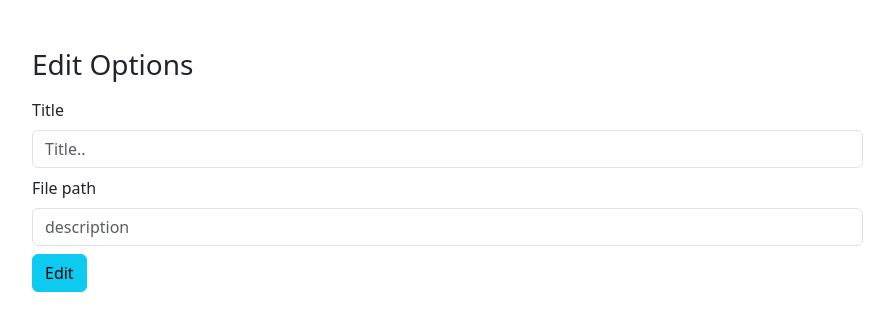
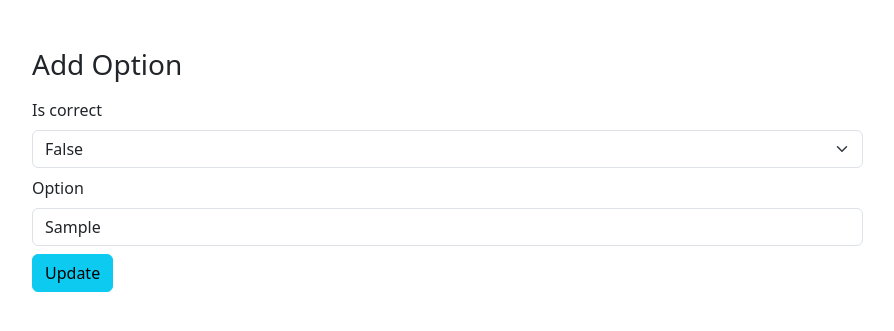
Before and after one commit to ngoc2003/CSE485_2023_BTTH03_B2, a PHP site: the page made by index.php in a window 1280 px wide. Shown: the part 56-387 px from the top of the page, without its empty margins (50-944 px from the left). Run offline with PHP 8.4, Linux system fonts and the light colour scheme; tables that the repository leaves empty hold one stand-in row (values such as "Sample post"); data that the repository does not hold is empty.

Commit message:
feat: update

```diff
--- a/controllers/OptionController.php
+++ b/controllers/OptionController.php
@@ -5,45 +5,45 @@ require_once 'models/Option.php';
 
 class OptionController {
     public function index() {
-        $id = $_GET['question_id'];
         $object = new Option();
-       // $object->setId($id);
-       // $OptionList = $object->getAllOptionByQuestion_id();
+        $optionList = $object->getAllOption();
 
         require 'views/option/index.php';
     }
 
     public function create() {
-        $question_id = $_GET['question_id'];
+        $object = new Question();
+
+        $questions = $object->getAllQuestions();
+
         require 'views/option/create.php';
     }
 
     public function store() {
         if (
-            isset($_POST["question_id"]) &&
+            isset($_POST["questionId"]) &&
             isset($_POST["option"]) &&
             isset($_POST["is_correct"])
         ) {
 
-            $Option = new Option();
-            $Option->setQuestion_id($_POST["question_id"]);
-            $Option->setOption($_POST["option"]);
-            $Option->setIs_correct($_POST["is_correct"]);
+            $option = new Option();
+            $option->setQuestion_id($_POST["questionId"]);
+            $option->setOption($_POST["option"]);
+            $option->setIs_correct($_POST["is_correct"]);
 
-            $Option->store();
-
-            header('Location: index.php?controller=option&action=index&question_id=' . $_POST["question_id"]);
+            $option->store();
+            header('location: index.php?controller=option&action=index');
         }
     }
 
     public function edit() {
         $id = $_GET['id'];
-        $question_id= $_GET['question_id'];
 
         $object = new Option();
         $object->setId($id);
 
-        //$Option = $object->fetchOptionById();
+        $option = $object->getOptionById();
+
         require 'views/option/update.php';
     }
 
@@ -54,14 +54,13 @@ class OptionController {
             isset($_POST["is_correct"])
         ) {
 
-            $Option = new Option();
-            $Option->setId($_POST["id"]);
-            $Option->setOption($_POST["option"]);
-            $Option->setIs_correct($_POST["is_correct"]);
+            $option = new Option();
+            $option->setId($_POST["id"]);
+            $option->setOption($_POST["option"]);
+            $option->setIs_correct($_POST["is_correct"]);
 
-            $Option->save();
-
-            header('Location: index.php?controller=option&action=index&question_id=' . $_POST["question_id"]);
+            $option->save();
+            header('location: index.php?controller=option&action=index');
         }
     }
 
--- a/models/Option.php
+++ b/models/Option.php
@@ -1,4 +1,5 @@
 <?php
+require_once 'config.php';
 Class Option{
     private $id;
     private $question_id;
@@ -8,38 +9,52 @@ Class Option{
     private $updated_at;
 
     private $db;
+
     public function __construct(){
         $this->db = new PDO('mysql:host=' . DB_HOST . ';dbname=' . DB_NAME, DB_USER, DB_PASS);
         $this->db->setAttribute(PDO::ATTR_ERRMODE, PDO::ERRMODE_EXCEPTION);
     }
+
     public function getAllOption() {
         $query = $this->db->query('select * from options');
         return $query->fetchAll(PDO::FETCH_ASSOC);
     }
 
     public function save() {
-        $query = $this->db->prepare('Update option set question_id = :question_id, option = :option , is_correct =: is_corect where id =:id');
-        $query->bindParam(':question_id', $this->question_id, PDO::PARAM_STR);
+        $query = $this->db->prepare('UPDATE options SET `option` = :option, is_correct = :iscorrect WHERE id = :id');
         $query->bindParam(':option', $this->option, PDO::PARAM_STR);
-        $query->bindParam(':is_correct', $this->is_correct,PDO ::PARAM_BOOL);
+        $query->bindParam(':iscorrect', $this->is_correct, PDO::PARAM_INT);
         $query->bindParam(':id', $this->id, PDO::PARAM_INT);
+
         $query->execute();
     }
-    public function getOptionById($OptionId) {
+
+    public function getOptionById() {
         $query = $this->db->prepare('SELECT * FROM options WHERE id = :id');
-        $query->bindParam(':id',$optionId, PDO::PARAM_INT);
+        $query->bindParam(':id',$this->id, PDO::PARAM_INT);
         $query->execute();
 
         return $query->fetch(PDO::FETCH_ASSOC);
     }
+
     public function store() {
-        $query = $this->db->prepare('INSERT INTO options (question_id,option,is_correct) VALUES (:question_id;:option;:is_correct)');
-        $query->bindParam(':question_id', $this->question_id, PDO::PARAM_STR);
-        $query->bindParam(':option', $this->option, PDO::PARAM_STR);
-        $query->bindParam(':is_correct', $this->is_correct,PDO ::PARAM_BOOL);
-        $query->bindParam(':id', $this->id, PDO::PARAM_INT);
-        $query->execute();
+        try {
+            $query = $this->db->prepare("INSERT INTO options (question_id, `option`, is_correct) VALUES (:questionid, :option, :iscorrect)");
+
+            $query->bindParam(':questionid', $this->question_id, PDO::PARAM_INT);
+            $query->bindParam(':option', $this->option, PDO::PARAM_STR);
+            $query->bindParam(':iscorrect', $this->is_correct, PDO::PARAM_INT);
+
+            if ($query->execute()) {
+                echo "Data inserted successfully!";
+            } else {
+                echo "Error executing query";
+            }
+        } catch (PDOException $e) {
+            echo "Error: " . $e->getMessage();
+        }
     }
+
 
     public function delete()
     {
@@ -64,8 +79,6 @@ Class Option{
     public function setId($id)
     {
         $this->id = $id;
-
-        return $this;
     }
 
     /**
@@ -84,8 +97,6 @@ Class Option{
     public function setQuestion_id($question_id)
     {
         $this->question_id = $question_id;
-
-        return $this;
     }
 
     /**
@@ -104,8 +115,6 @@ Class Option{
     public function setOption($option)
     {
         $this->option = $option;
-
-        return $this;
     }
 
     /**
@@ -132,8 +141,6 @@ Class Option{
     public function setCreated_at($created_at)
     {
         $this->created_at = $created_at;
-
-        return $this;
     }
 
     /**
@@ -164,8 +171,6 @@ Class Option{
     public function setIs_correct($is_correct)
     {
         $this->is_correct = $is_correct;
-
-        return $this;
     }
 }
 ?>
--- a/models/Question.php
+++ b/models/Question.php
@@ -14,6 +14,13 @@ class Question
     {
         $this->db = new PDO('mysql:host=' . DB_HOST . ';dbname=' . DB_NAME, DB_USER, DB_PASS);
         $this->db->setAttribute(PDO::ATTR_ERRMODE, PDO::ERRMODE_EXCEPTION);
+    }
+
+    public function getAllQuestions() {
+        $query = $this->db->prepare('SELECT * FROM questions');
+        $query->execute();
+
+        return $query->fetchAll(PDO::FETCH_ASSOC);
     }
 
     public function store()
--- a/views/dashboard/index.php
+++ b/views/dashboard/index.php
@@ -5,3 +5,4 @@
 <a class="btn btn-primary" href="index.php?controller=course&action=index">Course</a>
 <a class="btn btn-primary" href="index.php?controller=lesson&action=index">Lesson</a>
 <a class="btn btn-primary" href="index.php?controller=quizz&action=index">Quizz</a>
+<a class="btn btn-primary" href="index.php?controller=option&action=index">Option</a>
--- a/views/option/update.php
+++ b/views/option/update.php
@@ -8,25 +8,29 @@ include_once 'layouts/header.php';
             <div class="col-md-9">
                 <div class="panel panel-default">
                     <div class="panel-heading">
-                        <h3 class="panel-title">Edit Options</h3>
+                        <h3 class="panel-title">Add Option</h3>
                     </div>
                     <div class="panel-body">
-                        <form method="post" action="index.php?controller=Option&action=save">
-                        <input  type="hidden" class="form-control" name="id"
-                                    value="<?= $id?>">
-                        <input  type="hidden" class="form-control" name="question_Id"
-                                    value="<?= $question_Id?>">
-                            <div class="form-group">
-                                <label for="title" class="control-label my-2">Title</label>
-                                <input required type="text" class="form-control" id="title" name="title" value="<?= $material['title'] ?>"
-                                    placeholder="Title.." >
+                        <form method="post" action="index.php?controller=option&action=save">
+                            <div class="form-group" >
+                            <input type="hidden" name="id" value="<?= $id ?>">
+                            <label for="title" class="control-label my-2">Is correct</label>
+                                <select name="is_correct" class="form-select">
+                                    <option value="0" <?= $option['is_correct'] === 1 && 'checked' ?>>
+                                        False
+                                    </option>
+                                    <option value="1" <?= $option['is_correct'] === 0 && 'checked' ?>>
+                                        True
+                                    </option>
+
+                                </select>
                             </div>
                             <div class="form-group">
-                                <label for="title" class="control-label my-2">File path</label>
-                                <input required type="text" class="form-control" id="description" name="filePath" value="<?= $material['file_path'] ?>"
-                                    placeholder="description">
+                                <label for="title" class="control-label my-2">Option</label>
+                                <input value="<?= $option['option'] ?>" required type="text" class="form-control" id="option" name="option"
+                                    placeholder="Option.." >
                             </div>
-                            <button type="submit" class="btn btn-info my-2">Edit</button>
+                            <button type="submit" class="btn btn-info my-2">Update</button>
                         </form>
                     </div>
                 </div>
```
Also changed, not shown: views/option/create.php (+20 -12 lines), views/option/index.php (+4 -8 lines).
